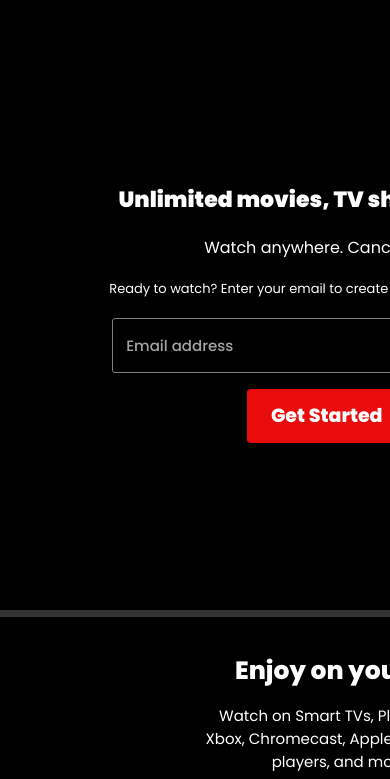
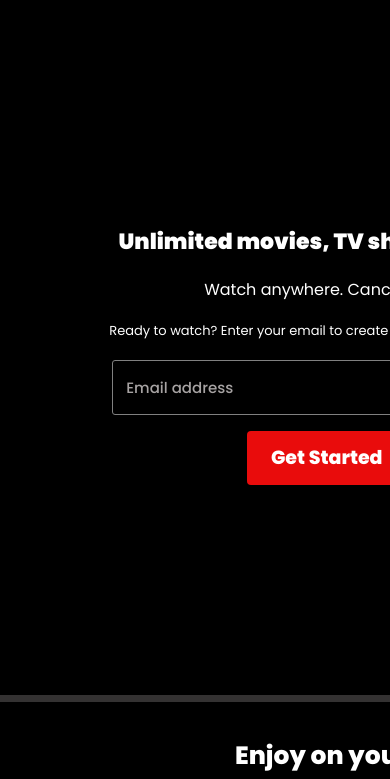
Before and after one commit to JaveriaHamid/clone-of-netflix, a plain HTML site: page index.html in a window 390 px wide. Shown: the part 65-844 px from the top of the page. Drawn offline with Linux system fonts and the light colour scheme; a web font is replaced by a local one.

Commit message:
Add files via upload

```diff
--- a/style.css
+++ b/style.css
@@ -327,10 +327,10 @@ nav button{
         width: 175vw;
     }
     .main{
-        height: 80vh;
+        height: 90vh;
     }
     .main .shadow-box{
-        height: 80vh;
+        height: 90vh;
     }
     nav{
         max-width: 140vw;
@@ -348,7 +348,7 @@ nav button{
         flex-direction: column;
     }
     .first, .second, .fourth{
-        height: 93vh;
+        height: 100vh;
     }
     .third{
         height: 42vh;
```
